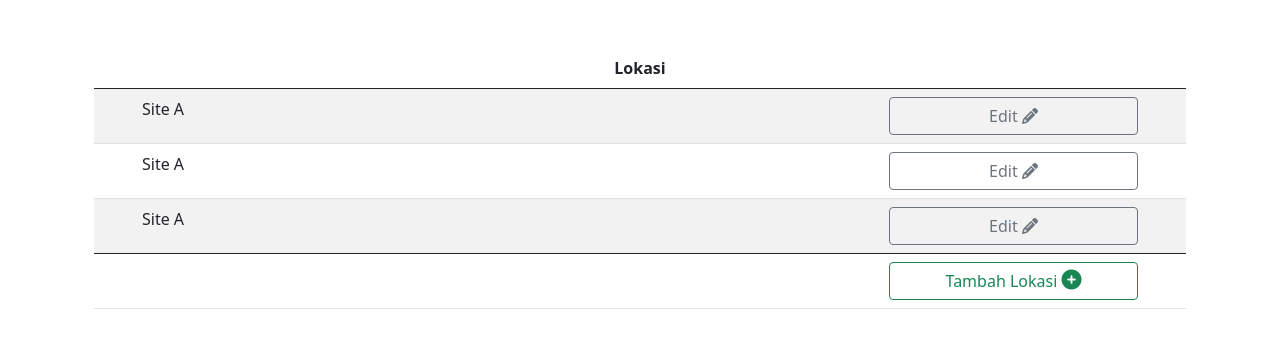
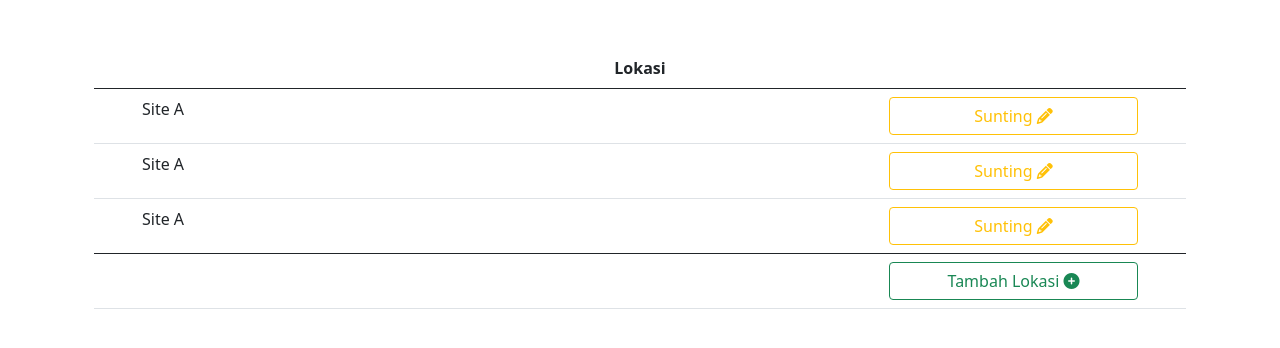
Before and after one commit to reihan703/portable-parking, a Flask app: page /manage_locations in a window 1280 px wide. Shown: the part 80-428 px from the top of the page. Run offline with Flask 3, Linux system fonts and the light colour scheme; some libraries are stand-ins or nearby versions.

Commit message:
WIP | update pages view

```diff
--- a/templates/manage_locations.html
+++ b/templates/manage_locations.html
@@ -1,7 +1,7 @@
 {% extends 'base.html' %} {% block content %}
 
 <div class="container px-4">
-	<table class="table table-striped">
+	<table class="table">
 		<thead class="thead-light text-center align-middle">
 			<tr>
 				<th scope="col" colspan="2">Lokasi</th>
@@ -13,10 +13,10 @@
 					<p class="mb-0">Site A</p>
 					<a
 						type="button"
-						class="btn btn-outline-secondary w-25"
+						class="btn btn-outline-warning w-25"
 						aria-expanded="false"
 					>
-						Edit
+						Sunting
 						<i class="fa-solid fa-pencil"></i>
 					</a>
 				</td>
@@ -26,10 +26,10 @@
 					<p class="mb-0">Site A</p>
 					<a
 						type="button"
-						class="btn btn-outline-secondary w-25"
+						class="btn btn-outline-warning w-25"
 						aria-expanded="false"
 					>
-						Edit
+						Sunting
 						<i class="fa-solid fa-pencil"></i>
 					</a>
 				</td>
@@ -39,10 +39,10 @@
 					<p class="mb-0">Site A</p>
 					<a
 						type="button"
-						class="btn btn-outline-secondary w-25"
+						class="btn btn-outline-warning w-25"
 						aria-expanded="false"
 					>
-						Edit
+						Sunting
 						<i class="fa-solid fa-pencil"></i>
 					</a>
 				</td>
@@ -57,9 +57,8 @@
 						aria-expanded="false"
                         href="{{url_for('add_location')}}"
 					>
-						<!-- <p>Tambah Lokasi</p> -->
 						Tambah Lokasi
-						<i class="fa-solid fa-circle-plus fs-5"></i>
+						<i class="fa-solid fa-circle-plus"></i>
 					</a>
 				</td>
 			</tr>
```
Also changed, not shown: templates/manage_tickets.html (+4 -4 lines).
